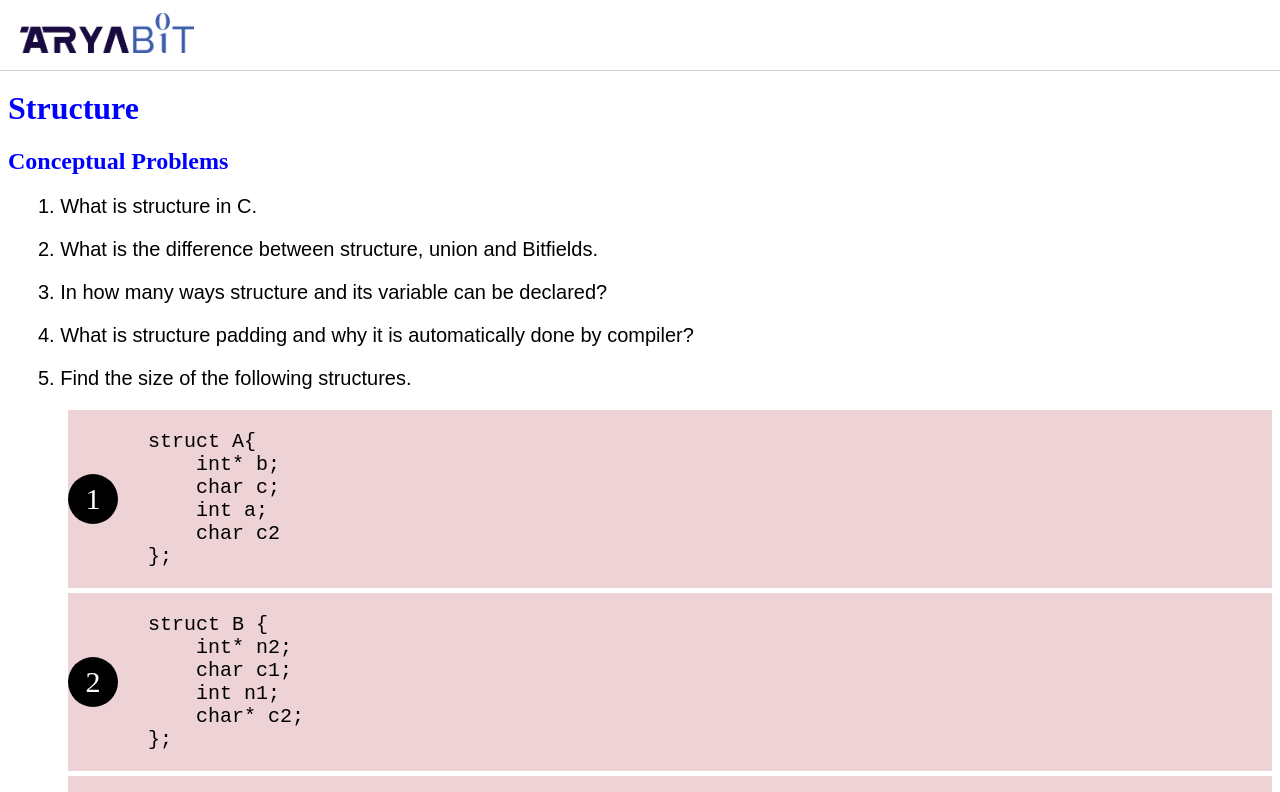
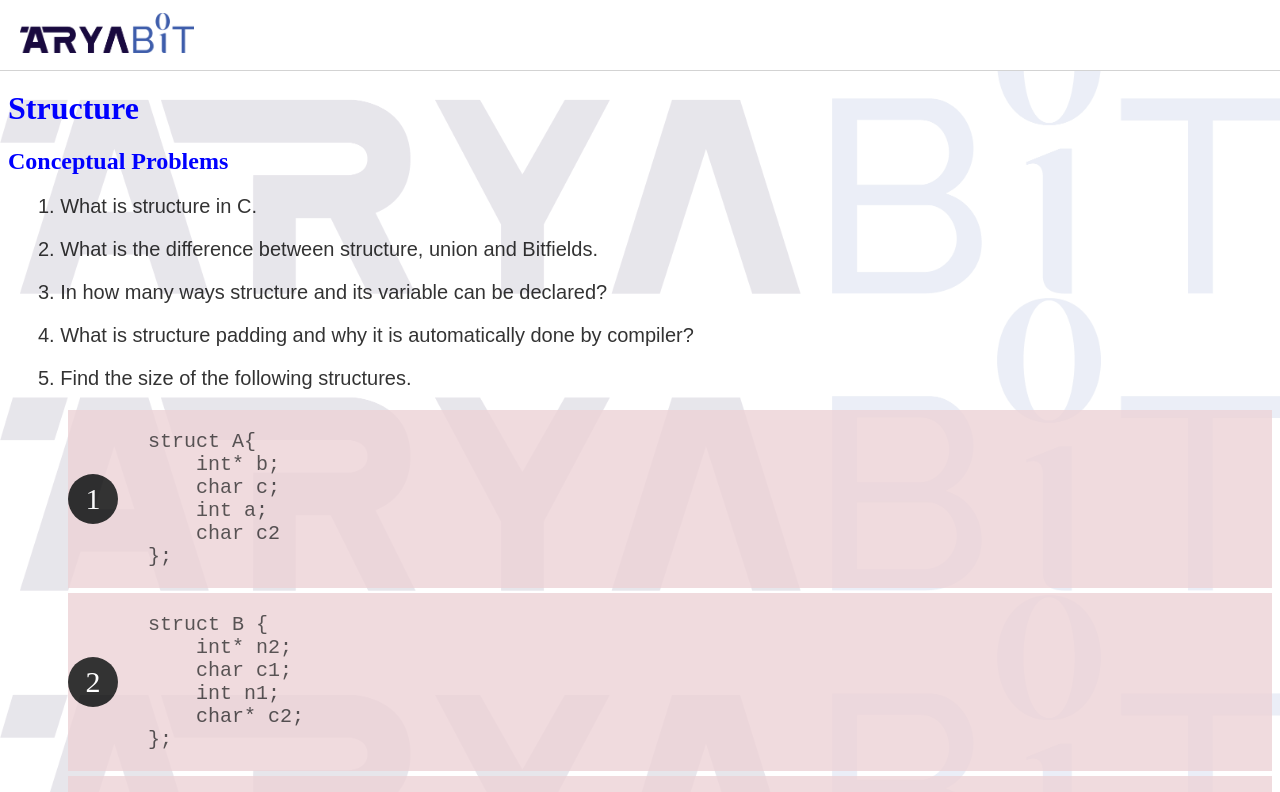
Before and after one commit to randhir12345/AryaBit, a plain HTML site: page structure.html in a window 1280 px wide. Shown: the top 792 px of the page. Drawn offline with Linux system fonts and the light colour scheme.

Commit message:
Add files via upload

```diff
--- a/assignment_topics.css
+++ b/assignment_topics.css
@@ -67,6 +67,7 @@ h2 {
     @media (min-width: 1200px) {
         font-size: 20px;
     };
+    opacity: 0.8;
 }
 
 .problem-statement-sub-box {
--- a/common-all-pages.css
+++ b/common-all-pages.css
@@ -2,7 +2,7 @@ body {
     margin-top: 90px;
 }
 
-.waterDrop {
+.header {
     position: fixed;
     top: 0;
     left: 0;
@@ -23,3 +23,22 @@ body {
     height: 40px;
     padding-left: 20px;
 }
+
+.waterdrop-container {
+    position: fixed;
+    top: 0;
+    left: 0;
+    right: 0;
+    z-index: -1;
+    opacity: 0.1;
+}
+
+.waterdrop {
+    width: 100%;
+    z-index: -1;
+}
+
+.waterdrop img {
+    width: 100%;
+    height: auto;
+}
--- /dev/null
+++ b/common-all-pages.js
@@ -0,0 +1,34 @@
+
+const addWaterMarkOnResize = () =>
+{
+    waterMarkStr = '';
+    fixedContainer = document.querySelector('.waterdrop-container');
+    console.log(`fixed contaner = ${fixedContainer}`)
+
+    waterMarkStr += `
+        <div class="waterdrop">
+            <img src="images/logo png.png">
+        </div>`;
+
+    fixedContainer.innerHTML = waterMarkStr;
+
+    let box = document.querySelector('.waterdrop');
+    let waterMarkWidth = box.offsetWidth;
+    let waterMarkHeight = box.offsetHeight;
+    viewPorHeight = window.innerHeight;
+
+    numberOfDivs = Math.ceil(viewPorHeight / waterMarkHeight);
+
+    waterMarkStr = fixedContainer.innerHTML;
+    for (let i=0; i<numberOfDivs-1; i++) {
+        waterMarkStr += `
+        <div class="waterdrop">
+            <img src="images/logo png.png">
+        </div>`;
+
+        fixedContainer.innerHTML = waterMarkStr;
+    }
+}
+
+window.addEventListener('resize', addWaterMarkOnResize);
+addWaterMarkOnResize();
--- a/structure.html
+++ b/structure.html
@@ -6,8 +6,8 @@
     <!-- <meta name="viewport" content="width=device-width, initial-scale=1.0"> -->
     <meta name="viewport" content="height=device-height,
                       width=device-width, initial-scale=1.0,
-                      minimum-scale=1.0, user-scalable=yes,
-                      user-scalable=yes, target-densitydpi=device-dpi">
+                      minimum-scale=1.0, maximum-scale=1.0,
+                      user-scalable=no, target-densitydpi=device-dpi">
 
     <title>
         C structure problems
@@ -17,11 +17,12 @@
 </head>
 
 <body>
-    <div class="waterDrop">
+    <div class="header">
         <a href="main_page.html">
             <img class="logo-image" src="images/logo png.png">
         </a>
     </div>
+    <div class="waterdrop-container"></div>
 
     <h1>Structure
     </h1>
@@ -223,5 +224,7 @@ int main()
         </div>
     </div>
 
+    <script src="common-all-pages.js"></script>
+
 </body>
 </html>
```
Also changed, not shown: bitwise.html (+4 -1 lines), main_page.html (+5 -1 lines).
